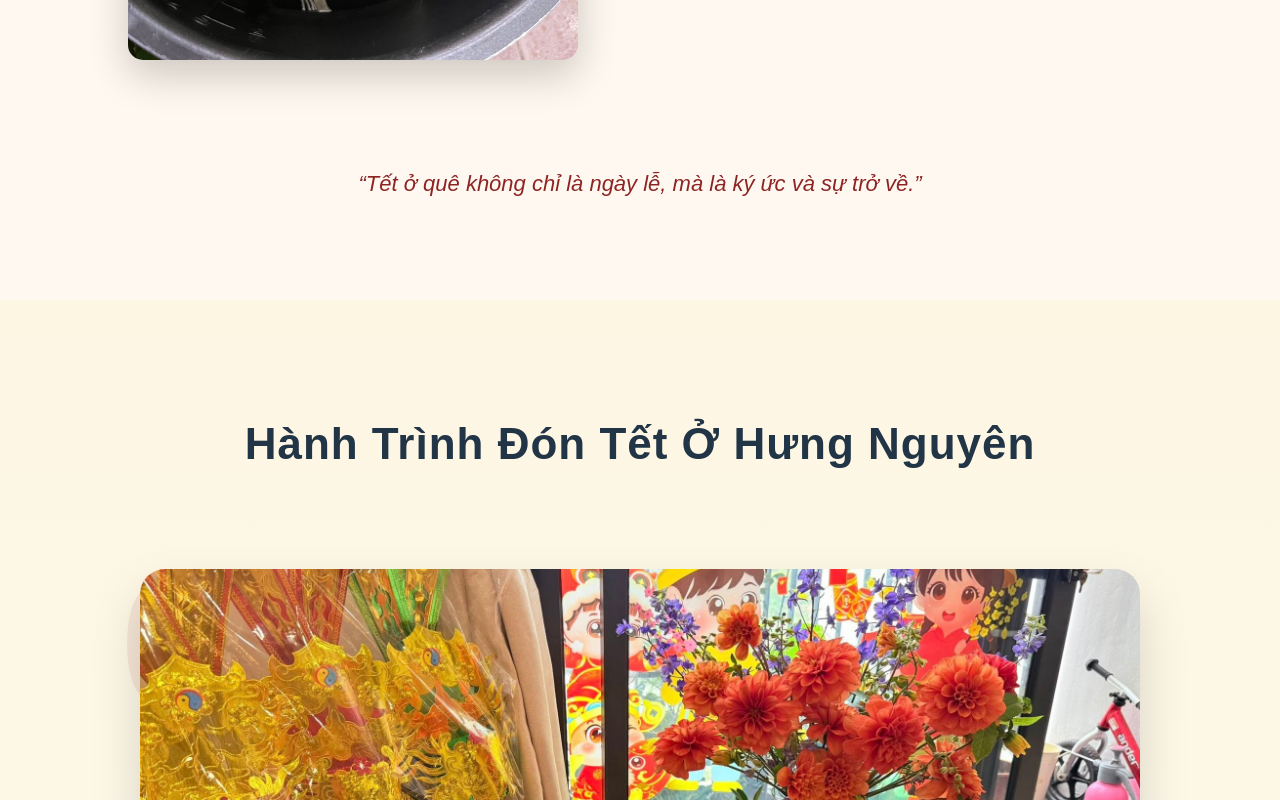
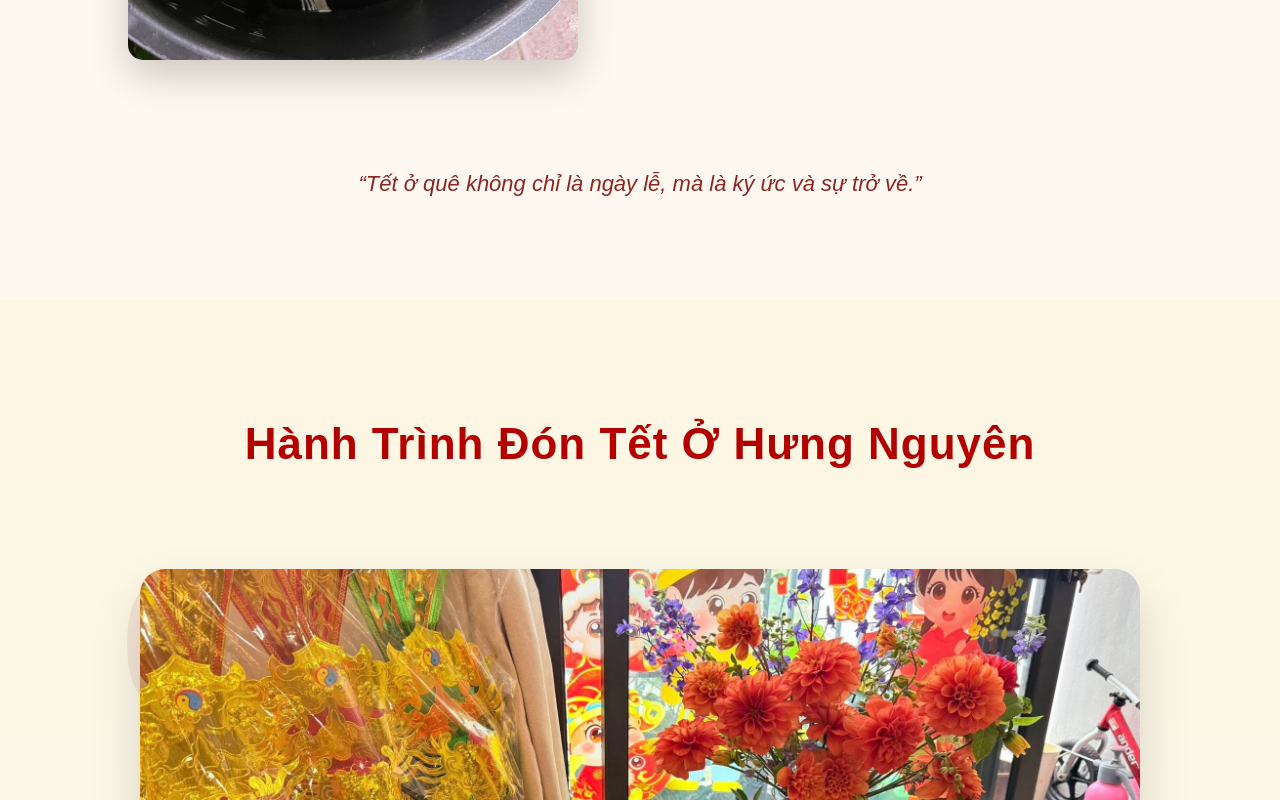
Before and after one commit to KhaiNguyen07012005/tet-hung-nguyen, a React (Vite) app: page / in a window 1280 px wide. Shown: the part 2939-3739 px from the top of the page. Built offline with nearby package versions, Linux system fonts and the light colour scheme.

Commit message:
thay đổi

```diff
--- a/src/components/PhongTuc.css
+++ b/src/components/PhongTuc.css
@@ -1,6 +1,7 @@
 .timeline-wrapper {
   position: relative;
   padding: 120px 20px;
+   color: rgb(179, 0, 0);
   background: linear-gradient(to bottom, #fdf6e3, #fff);
   text-align: center;
 }
```
